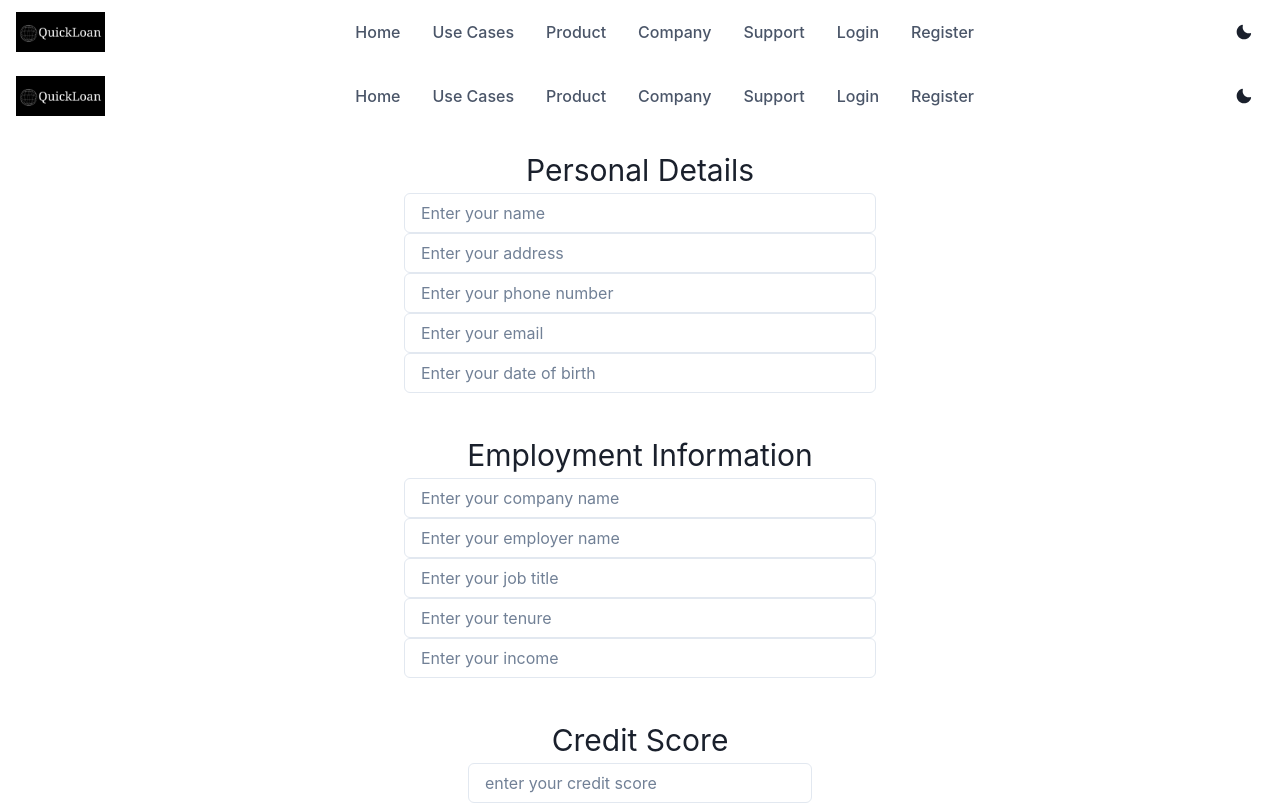
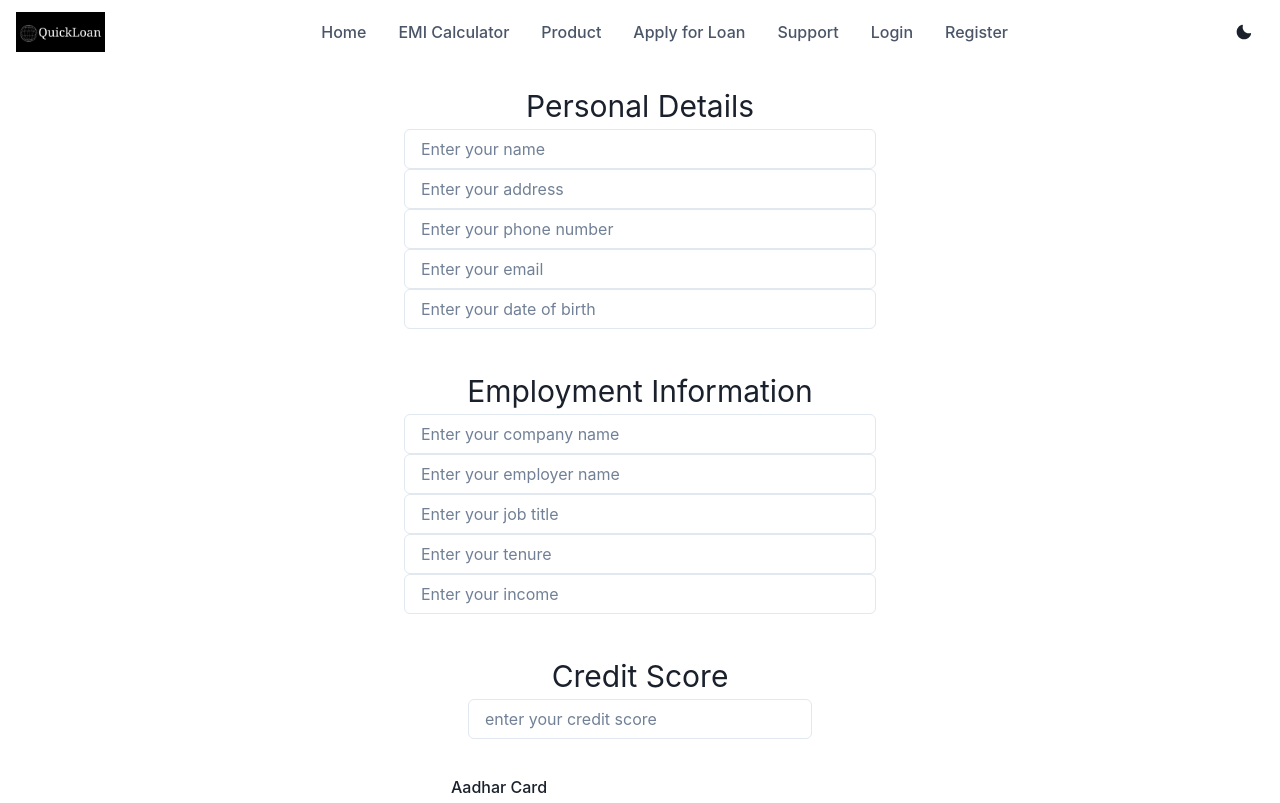
Before and after one commit to sagardeswal123/decorous-lake-5250, a React (Create React App) app in the folder project/: page /loanApplicationPage in a window 1280 px wide. Shown: the top 803 px of the page. Built offline with nearby package versions, Linux system fonts and the light colour scheme.

Commit message:
update page

```diff
--- a/project/src/Components/NavBar.jsx
+++ b/project/src/Components/NavBar.jsx
@@ -30,16 +30,16 @@ const NAV_ITEMS = [
     href: "/",
   },
   {
-    label: "Use Cases",
-    href: "/useCase",
+    label: "EMI Calculator",
+    href: "/emiCalculator",
   },
   {
     label: "Product",
     href: "/product",
   },
   {
-    label: "Company",
-    href: "/company",
+    label: "Apply for Loan",
+    href: "/loanApplicationPage",
   },
   {
     label: "Support",
--- a/project/src/Pages/MainRoutes.jsx
+++ b/project/src/Pages/MainRoutes.jsx
@@ -10,7 +10,7 @@ export const MainRoutes = () => {
     <Routes>
       <Route path="/" element={<HomePage />} />
       <Route path="login" element={<Login />} />
-      <Route path="login" element={<Register />} />
+      <Route path="register" element={<Register />} />
       <Route path="/emiCalculator" element={<EmiCalculator />} />
       <Route path="/loanApplicationPage" element={<LoanApplicationPage />} />
     </Routes>
--- a/project/src/Pages/loanApplicationPage.jsx
+++ b/project/src/Pages/loanApplicationPage.jsx
@@ -1,6 +1,5 @@
 import { FormControl, FormLabel, Input, Button, Box } from '@chakra-ui/react'
 import React, { useState } from 'react'
-import Navbar from '../Components/NavBar'
 
 const LoanApplicationPage = () => {
     const [aadhar, setAadhar] = useState(null);
@@ -16,7 +15,6 @@ const LoanApplicationPage = () => {
     }
     return (
         <Box >
-            <Navbar />
             <Box display="flex" justifyContent="center" alignItems="center" flexDirection="column">
                 <Box width={"40%"} padding={5}>
                     <Box fontSize={"30px"}>Personal Details</Box>
```
